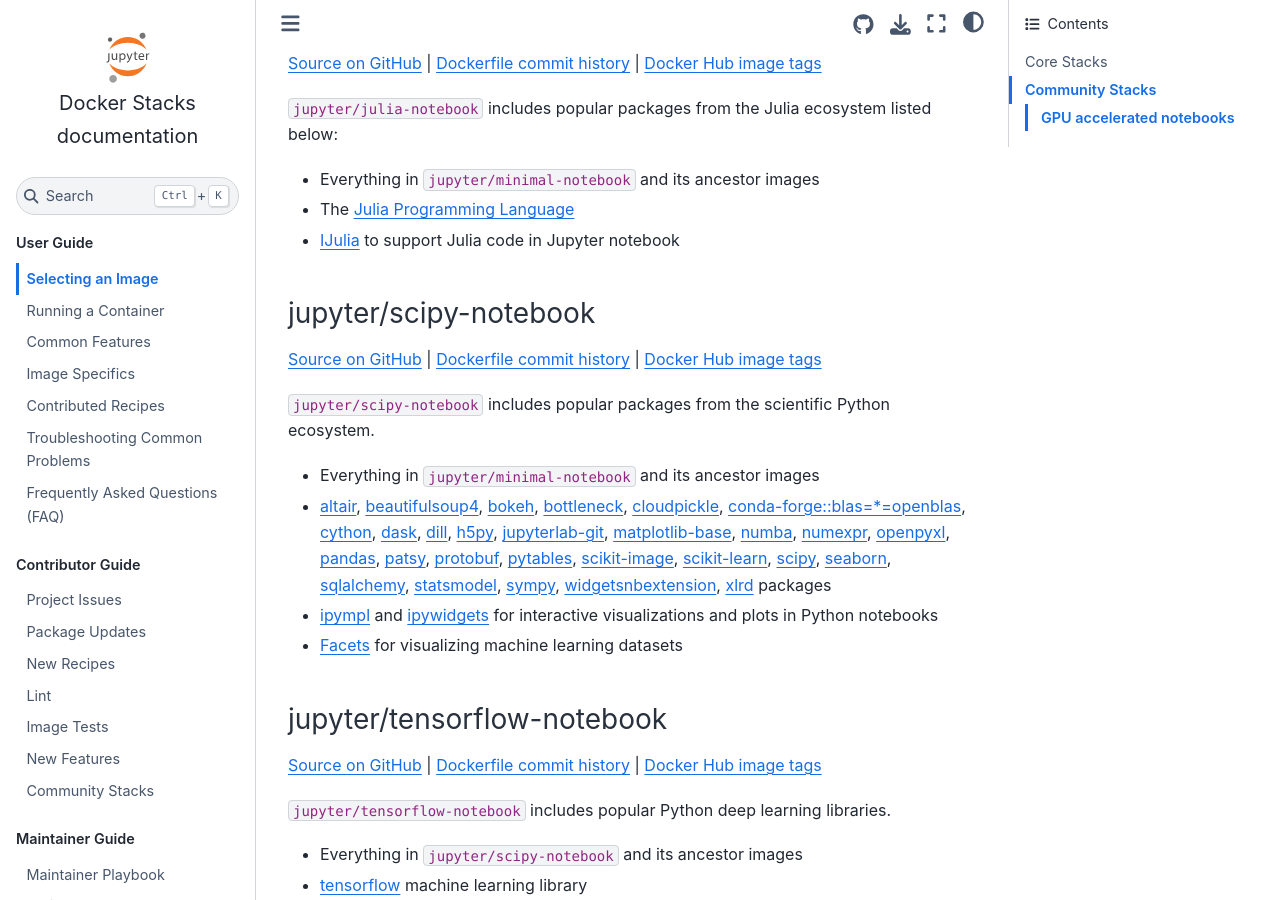
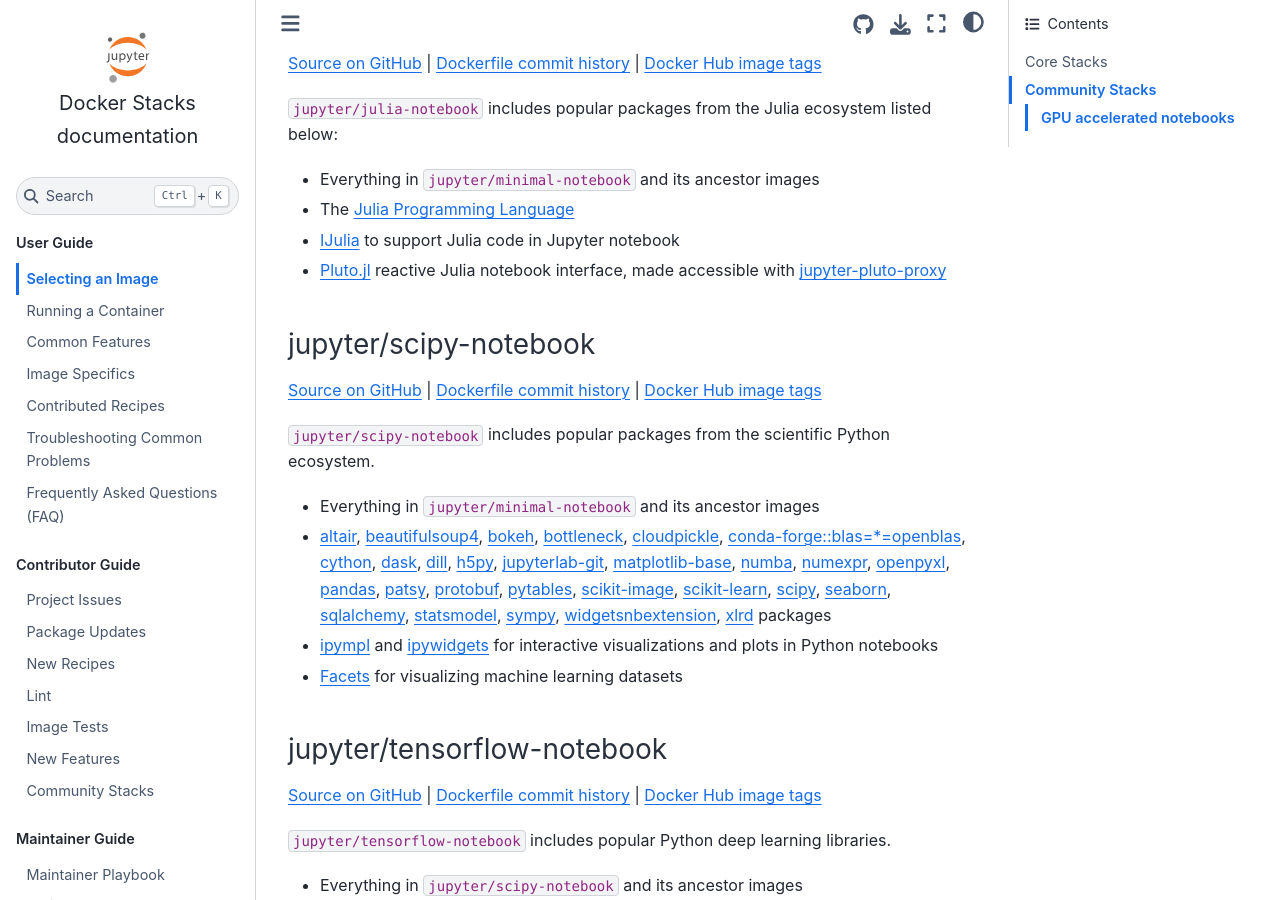
Before and after one commit to jupyter/docker-stacks, a Sphinx documentation site: the page built from docs/using/selecting.md, in a window 1280 px wide and 900 px high, scrolled down 2541 px. Built offline with Sphinx 7.4.7 and the Sphinx Book theme 1.1.4, drawn with Linux system fonts in a browser that asks for light colours.

Commit message:
Add note about Pluto.jl to selecting.md

```diff
--- a/docs/using/selecting.md
+++ b/docs/using/selecting.md
@@ -118,6 +118,7 @@
 - Everything in `jupyter/minimal-notebook` and its ancestor images
 - The [Julia Programming Language](https://julialang.org/)
 - [IJulia](https://github.com/JuliaLang/IJulia.jl) to support Julia code in Jupyter notebook
+- [Pluto.jl](https://plutojl.org/) reactive Julia notebook interface, made accessible with [jupyter-pluto-proxy](https://github.com/yuvipanda/jupyter-pluto-proxy)
 
 ### jupyter/scipy-notebook
 
```
